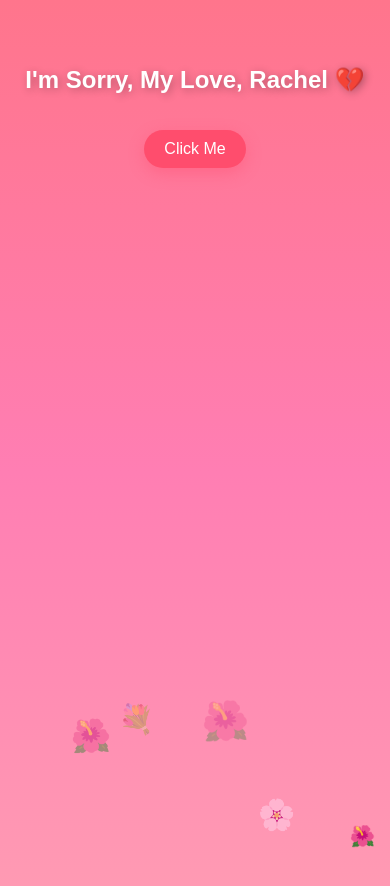
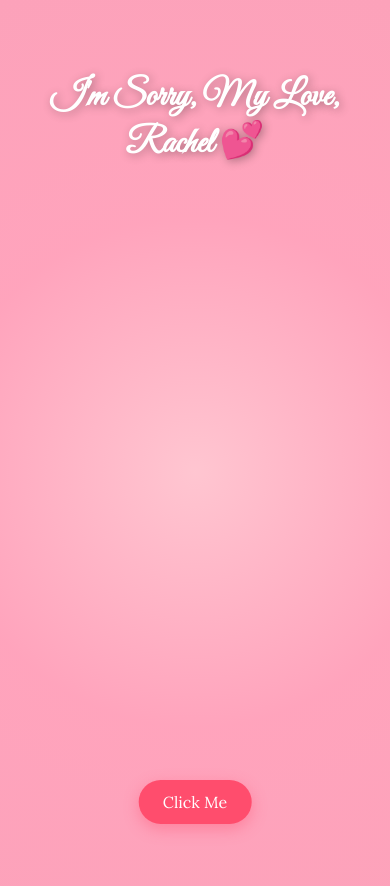
Before and after one commit to ZUYU109/ForRachel, a plain HTML site: page index.html in a window 390 px wide. Drawn offline with Linux system fonts and the light colour scheme.

Commit message:
Add files via upload

```diff
--- a/index.html
+++ b/index.html
@@ -3,101 +3,142 @@
 <head>
     <meta charset="UTF-8">
     <meta name="viewport" content="width=device-width, initial-scale=1.0">
-    <title>I'm Sorry, My Love</title>
+    <title>I'm Sorry, My Love, Rachel</title>
     <style>
-        /* Page Styling */
+        @import url('https://fonts.googleapis.com/css2?family=Great+Vibes&family=Lora:wght@400;600&display=swap');
+
+        /* Beautiful Animated Background */
         body {
-            font-family: 'Poppins', sans-serif;
-            background: linear-gradient(to bottom, #ff758c, #ff7eb3, #ff9eb3);
+            font-family: 'Lora', serif;
+            background: radial-gradient(circle, rgba(255, 183, 197, 0.8), rgba(255, 125, 160, 0.7), rgba(250, 100, 140, 0.6));
+            overflow: hidden;
             text-align: center;
             padding: 50px 20px;
             margin: 0;
-            overflow: hidden;
+            min-height: 100vh;
             position: relative;
-            min-height: 100vh;
-        }
-        h1 {
-            font-size: 30px;
-            color: #fff;
-            text-shadow: 2px 2px 8px rgba(0, 0, 0, 0.3);
         }
 
-        /* Button Styling */
-        button {
+        /* Twinkling Light Effect */
+        .twinkle {
+            position: absolute;
+            background: rgba(255, 255, 255, 0.6);
+            width: 8px;
+            height: 8px;
+            border-radius: 50%;
+            animation: twinkle 3s infinite;
+        }
+
+        @keyframes twinkle {
+            0%, 100% { opacity: 0.3; transform: scale(1); }
+            50% { opacity: 1; transform: scale(1.5); }
+        }
+
+        /* Floating Button */
+        .floating-btn {
+            position: fixed;
+            bottom: 20px;
+            left: 50%;
+            transform: translateX(-50%);
             padding: 14px 28px;
             font-size: 18px;
+            font-family: 'Lora', serif;
             background: #ff4d6d;
             color: white;
             border: none;
             cursor: pointer;
             border-radius: 50px;
-            margin-top: 20px;
+            box-shadow: 0 5px 15px rgba(255, 77, 109, 0.4);
             transition: 0.3s;
-            box-shadow: 0 5px 15px rgba(255, 77, 109, 0.4);
         }
-        button:hover {
+
+        .floating-btn:hover {
             background: #e43e5c;
             box-shadow: 0 5px 20px rgba(255, 77, 109, 0.6);
         }
-        button:disabled {
+
+        .floating-btn:disabled {
             background: #ccc;
             cursor: not-allowed;
+        }
+
+        /* Header Styling */
+        h1 {
+            font-family: 'Great Vibes', cursive;
+            font-size: 42px;
+            color: #fff;
+            text-shadow: 2px 2px 10px rgba(0, 0, 0, 0.3);
         }
 
         /* Message Styling */
         .message {
             display: none;
             font-size: 20px;
+            font-family: 'Lora', serif;
             color: #fff;
             margin-top: 20px;
-            text-shadow: 2px 2px 8px rgba(0, 0, 0, 0.2);
+            text-shadow: 2px 2px 10px rgba(0, 0, 0, 0.2);
             opacity: 0;
-            animation: fadeIn 1s forwards, bounce 1.5s ease-in-out;
-            max-width: 90%;
-            margin-left: auto;
-            margin-right: auto;
+            animation: fadeIn 1.5s forwards;
         }
+
         @keyframes fadeIn {
             from { opacity: 0; transform: translateY(20px); }
             to { opacity: 1; transform: translateY(0); }
         }
-        @keyframes bounce {
-            0%, 100% { transform: translateY(0); }
-            50% { transform: translateY(-10px); }
+
+        /* Floating Flowers (Go Upwards) */
+        .floating-flower {
+            position: fixed;
+            font-size: 24px;
+            opacity: 0.8;
+            animation: floatUp 6s linear infinite;
         }
 
-        /* Floating Flowers Animation */
-        .flower {
-            position: absolute;
-            font-size: 30px;
+        @keyframes floatUp {
+            0% { transform: translateY(100vh) rotate(0deg); opacity: 1; }
+            50% { opacity: 0.8; }
+            100% { transform: translateY(-10vh) rotate(360deg); opacity: 0; }
+        }
+
+        /* Falling Petals */
+        .petal {
+            position: fixed;
+            font-size: 24px;
             opacity: 0.8;
-            animation: floatUp 4s linear infinite;
+            animation: fall 6s linear infinite;
         }
-        @keyframes floatUp {
-            0% { transform: translateY(0); opacity: 1; }
-            50% { transform: translateY(-100px); opacity: 0.6; }
-            100% { transform: translateY(-200px); opacity: 0; }
+
+        @keyframes fall {
+            0% { transform: translateY(-10vh) rotate(0deg); opacity: 1; }
+            50% { opacity: 0.8; }
+            100% { transform: translateY(100vh) rotate(360deg); opacity: 0; }
+        }
+
+        /* Extra Spacing for Messages */
+        .content {
+            padding-bottom: 120px;
         }
 
         /* Mobile Optimization */
         @media (max-width: 600px) {
             h1 {
-                font-size: 24px;
+                font-size: 36px;
             }
             .message {
                 font-size: 18px;
             }
-            button {
+            .floating-btn {
                 font-size: 16px;
-                padding: 10px 20px;
+                padding: 12px 24px;
             }
         }
     </style>
 </head>
 <body>
 
-    <h1>I'm Sorry, My Love, Rachel 💔</h1>
-    <button id="revealBtn" onclick="showMessage()">Click Me</button>
+    <div class="content">
+        <h1>I'm Sorry, My Love, Rachel 💕</h1>
 
         <div id="message1" class="message">I just want to take a moment to say that I am truly sorry for the mistakes I’ve made. 😞</div>
         <div id="message2" class="message">I know that my actions may have hurt you, and that’s the last thing I ever wanted to do. 💔</div>
@@ -108,48 +149,56 @@
         <div id="message7" class="message">I promise to always bring a smile to your face whenever we are together. 😊</div>
         <div id="message8" class="message">I am willing to learn, grow, and become better—for us. 🥺</div>
         <div id="message9" class="message"><strong>I love you so much, more than you could ever imagine. ❤️🥺</strong></div>
+    </div>
+
+    <button id="revealBtn" class="floating-btn" onclick="showMessage()">Click Me</button>
 
     <script>
         let currentMessage = 1;
+        const totalMessages = 9;
 
         function showMessage() {
-            if (currentMessage <= 9) {
+            if (currentMessage <= totalMessages) {
                 let msg = document.getElementById(`message${currentMessage}`);
                 msg.style.display = 'block';
-                msg.style.animation = 'fadeIn 1s forwards, bounce 1.5s ease-in-out';
-                createFlower();
+                msg.style.animation = 'fadeIn 1.5s forwards';
+                createPetal();
+                createFloatingFlower();
+
+                setTimeout(() => {
+                    window.scrollBy({
+                        top: 80,
+                        behavior: "smooth"
+                    });
+                }, 500);
+
                 currentMessage++;
 
-                if (currentMessage > 9) {
+                if (currentMessage > totalMessages) {
                     document.getElementById("revealBtn").disabled = true;
                 }
             }
         }
 
-        // Floating Flowers Animation
-        function createFlower() {
-            const flower = document.createElement("div");
-            flower.classList.add("flower");
-
-            // Random flower emojis
-            const flowerEmojis = ["🌸", "🌺", "🌹", "💐", "🌷"];
-            flower.innerHTML = flowerEmojis[Math.floor(Math.random() * flowerEmojis.length)];
-
-            document.body.appendChild(flower);
-
-            // Random positions
-            const size = Math.random() * 20 + 20 + "px";
-            flower.style.fontSize = size;
-            flower.style.left = Math.random() * 100 + "vw";
-            flower.style.top = "100vh";
-            flower.style.animationDuration = Math.random() * 3 + 2 + "s";
-
-            setTimeout(() => {
-                flower.remove();
-            }, 4000);
+        function createPetal() {
+            const petal = document.createElement("div");
+            petal.classList.add("petal");
+            petal.innerHTML = "🌹";
+            document.body.appendChild(petal);
+            petal.style.left = Math.random() * 100 + "vw";
+            petal.style.animationDuration = Math.random() * 3 + 3 + "s";
+            setTimeout(() => { petal.remove(); }, 6000);
         }
 
-        setInterval(createFlower, 800);
+        function createFloatingFlower() {
+            const flower = document.createElement("div");
+            flower.classList.add("floating-flower");
+            flower.innerHTML = "💐";
+            document.body.appendChild(flower);
+            flower.style.left = Math.random() * 100 + "vw";
+            flower.style.animationDuration = Math.random() * 4 + 3 + "s";
+            setTimeout(() => { flower.remove(); }, 6000);
+        }
     </script>
 
 </body>
```
Lines whose indentation alone changed are shown as unchanged.
